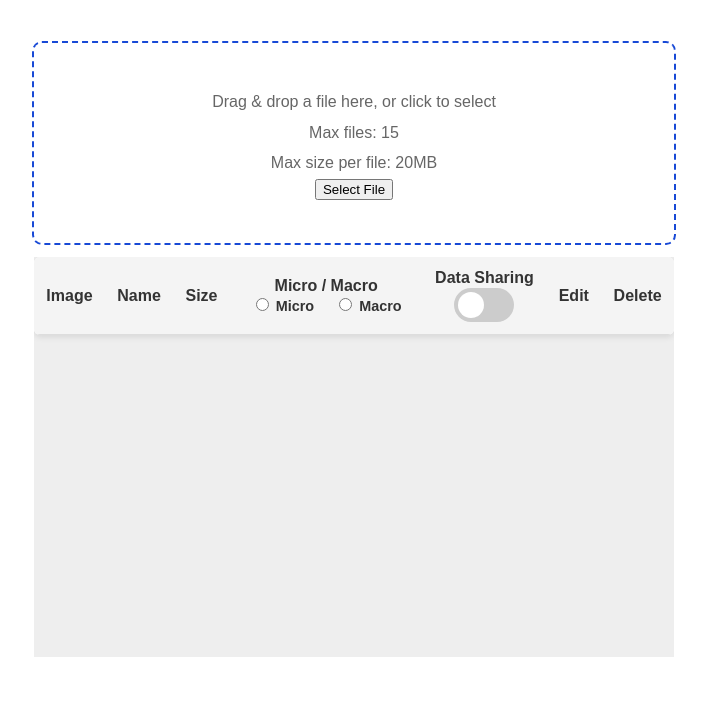
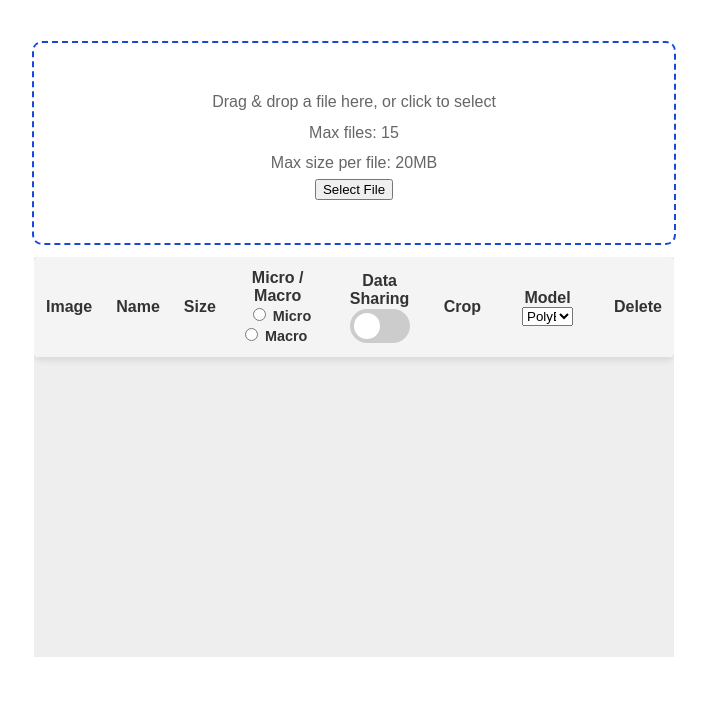
Before and after one commit to cnjerald/Egglytics, a Django app: page / in a window 1280 px wide. Shown: the part 111-830 px from the top of the page, without its empty margins (286-993 px from the left). Run offline with Django 5.2, Linux system fonts and the light colour scheme; lists and menus that the app fills with data are empty; some libraries are stand-ins or nearby versions.

Commit message:
Manual Annotation, Model Selection

```diff
--- a/server/egglytics/static/css/upload.css
+++ b/server/egglytics/static/css/upload.css
@@ -430,3 +430,8 @@ label {
   justify-content: center;
   gap: 10px;
 }
+
+.limited-width-select {
+  width: 60%;
+  max-width: 150px;
+}
--- a/server/egglytics/static/js/image_upload_handler.js
+++ b/server/egglytics/static/js/image_upload_handler.js
@@ -1,6 +1,26 @@
 // Global var
 let fileArray = [];
 let index_holder = null;
+
+// Model Names
+const models = [
+  { value: "polyegg_heatmap", label: "PolyEgg_Heatmap" },
+  { value: "free_annotate", label: "Upload without a model (Free Annotate)" },
+  { value: "reserved", label: "RESERVED SLOT FOR DEVS" }
+];
+
+// Load Model names into HTML header
+
+  const $allModel = $("#all_model");
+  // Populate options
+  $.each(models, function (i, model) {
+    $allModel.append(
+      $("<option>", { value: model.value, text: model.label })
+    );
+  });
+
+  // Default value
+  $allModel.val("polyegg_heatmap");
 
 // Global func..
 function performSave(index) {
@@ -199,6 +219,31 @@ $(document).ready(function () {
                 openCropperWithImage(img.src, index);
             };
 
+            // Model dropdown
+            const modelCell = document.createElement("td");
+
+            const modelSelect = document.createElement("select");
+            modelSelect.className = "limited-width-select";
+            modelSelect.name = `model${index}`;
+            modelSelect.setAttribute("data-row-model", "true");
+
+            // Populate from models array
+            models.forEach((model, i) => {
+            const option = document.createElement("option");
+            option.value = model.value;
+            option.textContent = model.label;
+
+            // Default selection (first model or specific one)
+            if (model.value === "polyegg_heatmap") {
+                option.selected = true;
+            }
+
+            modelSelect.appendChild(option);
+            });
+
+            modelCell.appendChild(modelSelect);
+
+
             // Delete button
             const deleteCell = document.createElement("td");
             const deleteBtn = document.createElement("button");
@@ -222,6 +267,7 @@ $(document).ready(function () {
             row.appendChild(modeCell);
             row.appendChild(shareCell);
             row.appendChild(editCell);
+            row.appendChild(modelCell);
             row.appendChild(deleteCell);
             // Add row to table
             tbody.appendChild(row);
@@ -257,6 +303,15 @@ $(document).ready(function () {
         const isChecked = $(this).is(":checked");
         $(".share-toggle").prop("checked", isChecked);
     });
+
+    // Handle global model toggle
+    $("#all_model").on("change", function() {
+        const newValue = $(this).val();  // get selected value
+        $('select[data-row-model="true"]').each(function() {
+            $(this).val(newValue);       // update each row
+        });
+    });
+
 
     // When any individual share toggle changes, uncheck the global
     $(document).on("change", ".share-toggle", function () {
@@ -367,17 +422,38 @@ $(document).ready(function () {
 
         const formData = new FormData();
 
-        fileArray.forEach(file => {
-                const reader = new FileReader();
-                reader.readAsDataURL(file);
-                  // Append to FormData using key "myfiles"
-                formData.append('myfiles', file);
-        })
+        $("#upload-table tbody tr").each(function(index) {
+            const $row = $(this);
+
+            // Get the file
+            const file = fileArray[index];
+            if (!file) return; // safety
+
+            formData.append("myfiles", file);
+
+            // Get the selected model for this row
+            const model = $row.find('select[data-row-model="true"]').val();
+            formData.append(`model_${index}`, model);
+
+            // Get Micro/Macro choice
+            const mode = $row.find(`input[name="mode${index}"]:checked`).val();
+            formData.append(`mode_${index}`, mode);
+
+            // Get share toggle
+            const share = $row.find('input.share-toggle').is(":checked");
+            formData.append(`share_${index}`, share ? "true" : "false");
+        });
+
+        // Optional: include total number of files (This might be useful in the future..)
+        formData.append("file_count", fileArray.length);
+
 
         $.ajax({
             url: "/",
             type: "POST",
             data: formData,
+            // Things related to sending formData which is best set to false to
+            // avoid problems with regards to encoding.
             processData: false,
             contentType: false,
             headers: {
--- a/server/egglytics/templates/upload.html
+++ b/server/egglytics/templates/upload.html
@@ -133,7 +133,15 @@ id = myfile
                 <span class="slider round"></span>
               </label>
             </th>
-            <th>Edit</th>
+            <th>Crop</th>
+              <th>
+                Model
+                <label class="selection">
+                  <select id="all_model" class="limited-width-select">
+                    <!-- populated by JS -->
+                  </select>
+                </label>
+              </th>
             <th>Delete</th>
           </tr>
         </thead>
--- a/server/egglytics/views/upload.py
+++ b/server/egglytics/views/upload.py
@@ -36,16 +36,30 @@ def upload(request):
         )
 
         # Read files into memory BEFORE starting thread (No images are saved at this point, only on memory)
-        files_data = []
-        for f in request.FILES.getlist('myfiles'):
+        files = request.FILES.getlist("myfiles")
+        files_data = [] # Store as Array of JSON
+        for i, f in enumerate(files):
             file_bytes = f.read()
-            # Encode to base64 to send it to the compute server
             encoded = base64.b64encode(file_bytes).decode("utf-8")
-            # Append json to array
-            files_data.append({"name": f.name, "data": encoded})
+
+            # Retrieve per-file metadata
+            model = request.POST.get(f"model_{i}")
+            mode = request.POST.get(f"mode_{i}")          # "micro" or "macro"
+            share = request.POST.get(f"share_{i}") == "true"
+
+            files_data.append({
+                "name": f.name,
+                "data": encoded,
+                "model": model,
+                "mode": mode,
+                "share": share,
+            })
 
         # Throw to thread and forget
-        t = threading.Thread(target=process_images, args=(batch, files_data, batch_name))
+        t = t = threading.Thread(
+                target=process_images,
+                args=(batch, files_data, batch_name)
+            )
         t.start()
         # Send that upload was completed to the user, while thread is running.
         return JsonResponse({'message': "Upload received! Processing in background.", 'batch_id': batch.id})
@@ -56,7 +70,7 @@ def upload(request):
 def process_images(batch, files_data, header):
     total_eggs = 0
     total_hatched = 0
-    bucket_name = "egglytics"
+    # bucket_name = "egglytics"
 
     for i, file_dict in enumerate(files_data, start=0):
         try:
@@ -64,8 +78,9 @@ def process_images(batch, files_data, header):
             image_name = f"image_{file_name}.jpg"
             encoded = file_dict["data"]
             original_name = file_dict["name"]
-
-
+            allow_sharing = file_dict["share"]
+            model = file_dict["model"]
+            mode = file_dict["mode"]
 
             # # Upload original image to S3
             # #Decode and upload original image to S3
@@ -82,13 +97,13 @@ def process_images(batch, files_data, header):
 
             # Create DB record
             image_record = ImageDetails.objects.create(
-                batch=batch,
-                image_name=image_name,
-                total_eggs=0,
-                total_hatched=0,
-                img_type="MICRO",
-                allow_collection=True,
-                is_processed=False,
+                batch = batch,
+                image_name = image_name,
+                total_eggs = 0,
+                total_hatched = 0,
+                img_type = mode,
+                allow_collection = allow_sharing,
+                is_processed = False,
                 is_validated = False,
                 model_used = "doc_jet"
             )
@@ -103,13 +118,34 @@ def process_images(batch, files_data, header):
             #     "file_name": image_name,
             #     "s3_path": s3_key,
             # }
-            response = requests.post("http://127.0.0.1:5000/upload_base64", json=payload)
-            data = response.json()
+
+            #
+            response = None
+            data = None
+            status_code = None
+
+            match model:
+                case "polyegg_heatmap":
+                    response = requests.post(
+                        "http://127.0.0.1:5000/upload_base64",
+                        json=payload,
+                        timeout=30
+                    )
+                    data = response.json()
+                    status_code = response.status_code
+
+                case "free_annotate":
+                    data = {
+                        "status": "complete",
+                        "points": [],
+                        "final_image": encoded,
+                        "egg_count": 0
+                    }
+                    status_code = 200
 
             # Extract result data
-            if response.status_code != 200 or data.get("status") != "complete":
-                # Case here that the comptue server failed..
-                print(" Compute server failed:", data)
+            if status_code != 200 or data.get("status") != "complete":
+                print("Compute server failed:", data)
                 batch.has_fail_present = True
                 continue
 
```
